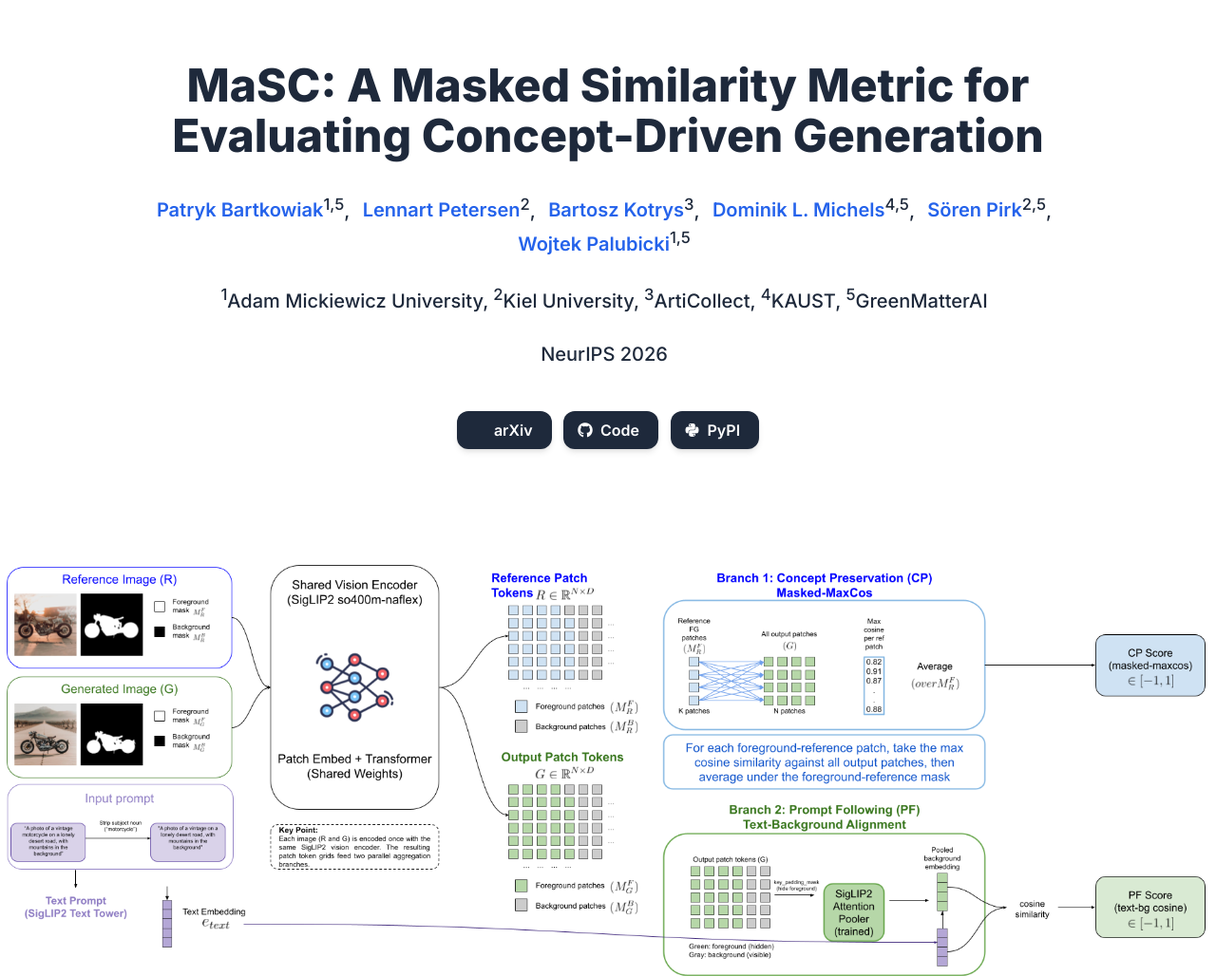
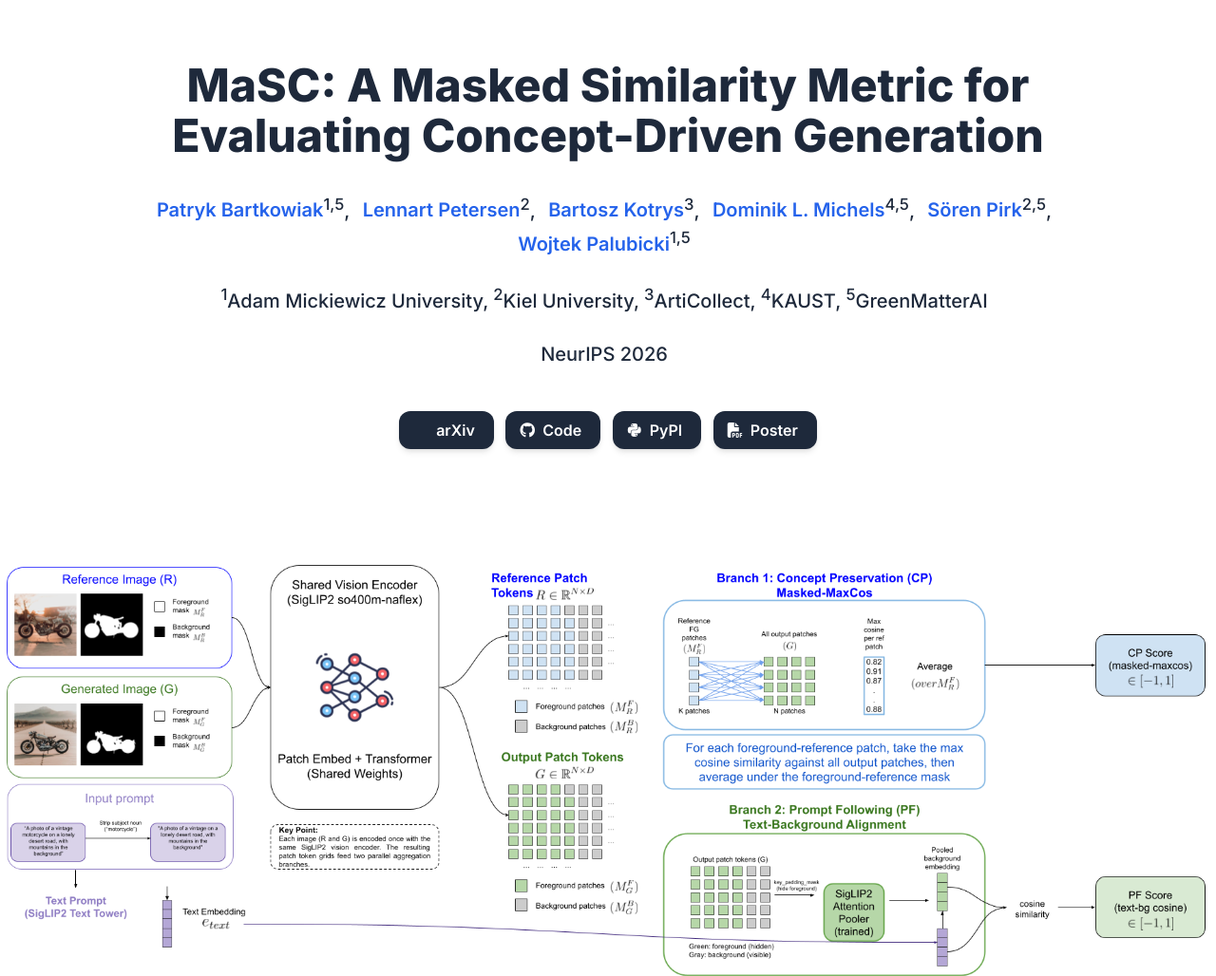
Before and after one commit to masc-metric/masc-metric.github.io, a plain HTML site: page index.html in a window 1280 px wide. Shown: the top 1028 px of the page at 95% size. Drawn offline with nearby package versions, Linux system fonts and the light colour scheme; some icons are missing.

Commit message:
Poster button, linking to the NeurIPS 2026 poster PDF

```diff
--- a/index.html
+++ b/index.html
@@ -330,6 +330,13 @@
                           <span>PyPI</span>
                         </a>
                       </span>
+                      <span class="link-block">
+                        <a href="static/pdfs/poster.pdf" target="_blank"
+                        class="external-link button is-normal is-rounded is-dark">
+                          <span class="icon"><i class="fas fa-file-pdf"></i></span>
+                          <span>Poster</span>
+                        </a>
+                      </span>
                     </div>
                     <!--
                     <span class="link-block">
```
Also changed, not shown: 1 other file.
